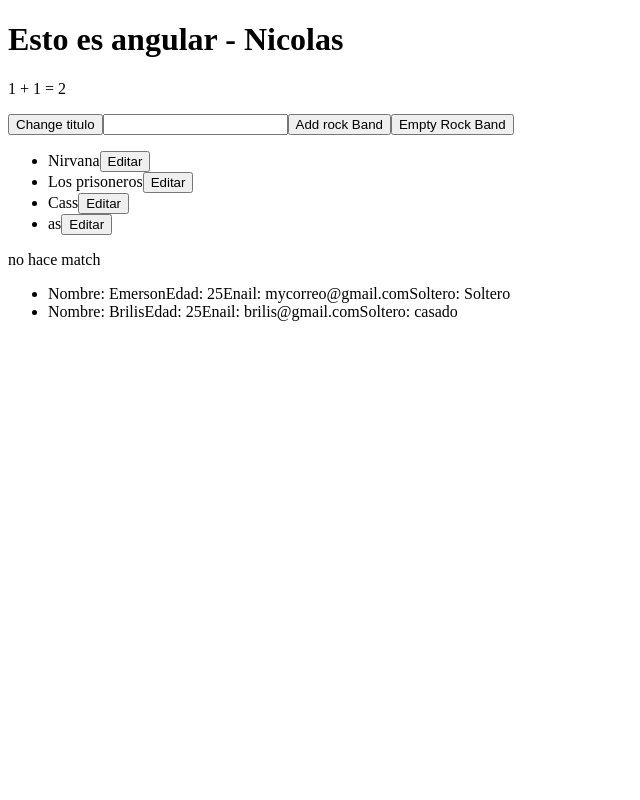
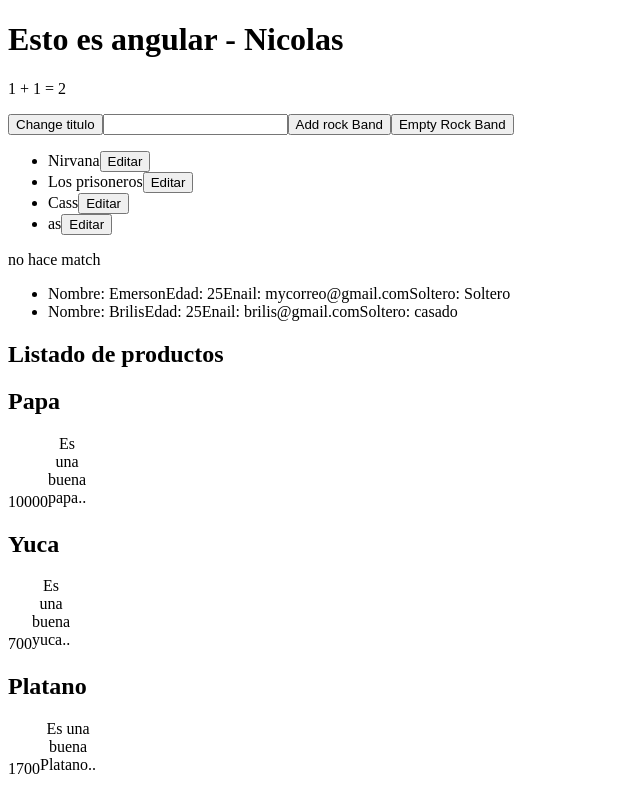
Before and after one commit to evergara/Angular-8, an Angular app: page / in a window 1280 px wide. Shown: the whole page, without its empty margins (0-640 px from the left). Built offline with nearby package versions, Linux system fonts and the light colour scheme.

Commit message:
el patrón: Smart and Dumb components o componentes y container. @Input()

```diff
--- a/src/app/app.component.html
+++ b/src/app/app.component.html
@@ -42,3 +42,5 @@
     </picture>
   </li>
 </ul>
+
+<app-product-list></app-product-list>
--- a/src/app/app.module.ts
+++ b/src/app/app.module.ts
@@ -4,10 +4,14 @@ import { BrowserModule } from '@angular/platform-browser';
 
 import { AppRoutingModule } from './app-routing.module';
 import { AppComponent } from './app.component';
+import { ProductComponent } from './components/product/product.component';
+import { ProductListComponent } from './components/product-list/product-list.component';
 
 @NgModule({
   declarations: [
-    AppComponent
+    AppComponent,
+    ProductComponent,
+    ProductListComponent
   ],
   imports: [
     BrowserModule,
--- /dev/null
+++ b/src/app/components/product-list/product-list.component.html
@@ -0,0 +1,3 @@
+<h2>Listado de productos</h2>
+
+<app-product [product]="product" *ngFor="let product of products"></app-product>
--- /dev/null
+++ b/src/app/components/product-list/product-list.component.ts
@@ -0,0 +1,39 @@
+import { Component, OnInit } from '@angular/core';
+import { Product } from 'src/app/model/product';
+
+@Component({
+  selector: 'app-product-list',
+  templateUrl: './product-list.component.html',
+  styleUrls: ['./product-list.component.scss']
+})
+export class ProductListComponent implements OnInit {
+
+  products: Product [] = [
+    {
+      id: 1,
+      price: 10000,
+      name: 'Papa',
+      description: 'Es una buena papa..',
+      image: ''
+    },
+    {
+      id: 2,
+      price: 700,
+      name: 'Yuca',
+      description: 'Es una buena yuca..',
+      image: ''
+    },
+    {
+      id: 3,
+      price: 1700,
+      name: 'Platano',
+      description: 'Es una buena Platano..',
+      image: ''
+    }
+  ]
+  constructor() { }
+
+  ngOnInit(): void {
+  }
+
+}
--- /dev/null
+++ b/src/app/components/product/product.component.html
@@ -0,0 +1,10 @@
+<h2>{{ product.name }}</h2>
+<span>{{ product.price }}</span>
+<picture>
+  <img [src]="product.image" alt="" />
+  <caption>
+    {{
+      product.description
+    }}
+  </caption>
+</picture>
--- /dev/null
+++ b/src/app/components/product/product.component.ts
@@ -0,0 +1,19 @@
+import { Component, Input, OnInit } from '@angular/core';
+import { Product } from './../../model/product';
+
+@Component({
+  selector: 'app-product',
+  templateUrl: './product.component.html',
+  styleUrls: ['./product.component.scss']
+})
+export class ProductComponent implements OnInit {
+  //@ts-ignore
+  @Input() product: Product;
+
+
+  constructor() {}
+
+  ngOnInit(): void {
+  }
+
+}
--- /dev/null
+++ b/src/app/model/product.ts
@@ -0,0 +1,7 @@
+export interface Product {
+    id: number;
+    image: string;
+    price: number;
+    name: string;
+    description: string;
+}
```
Also changed, not shown: src/app/components/product-list/product-list.component.scss (added), src/app/components/product/product.component.scss (added), 2 other files (tests, documents, lock files or other folders).
